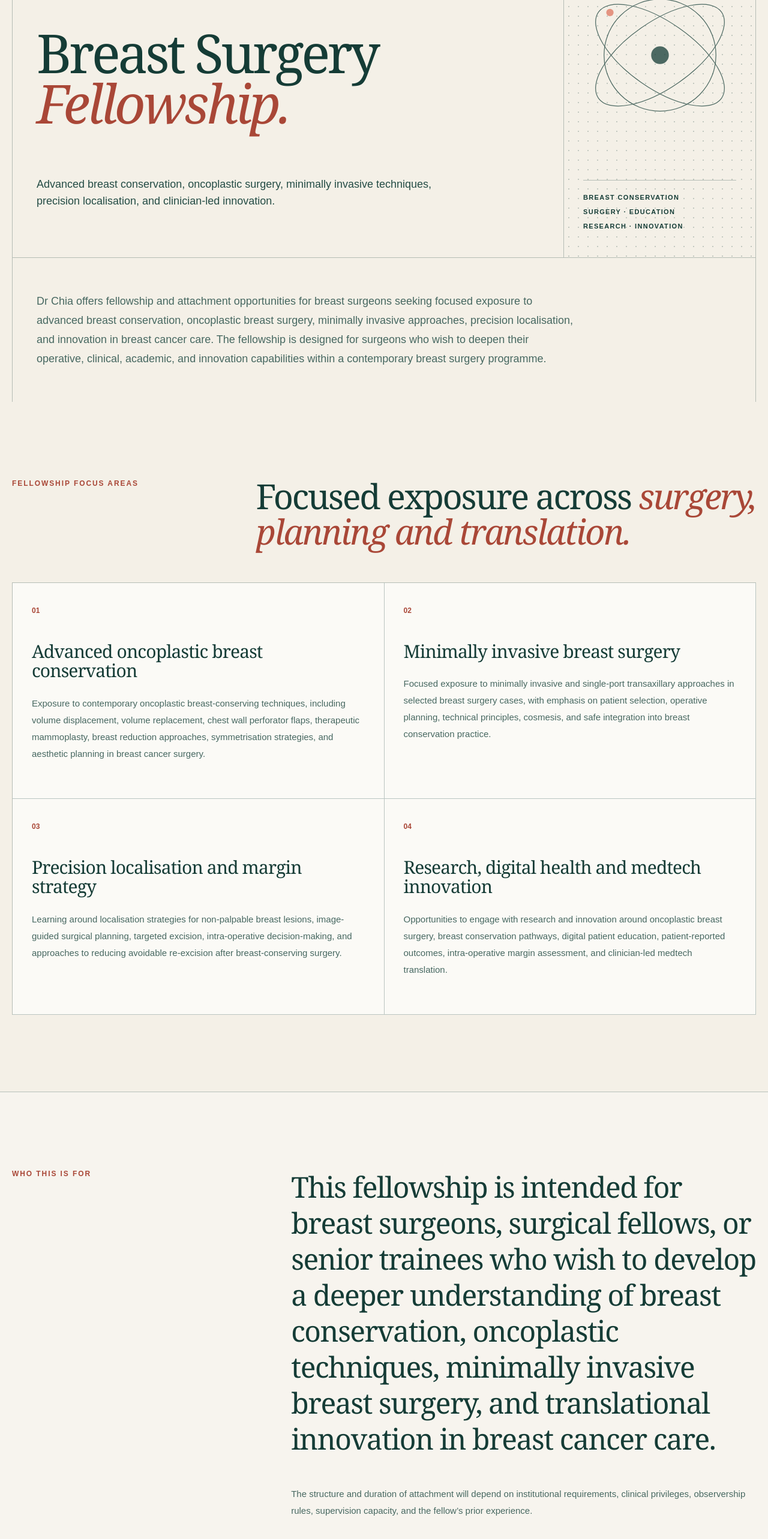
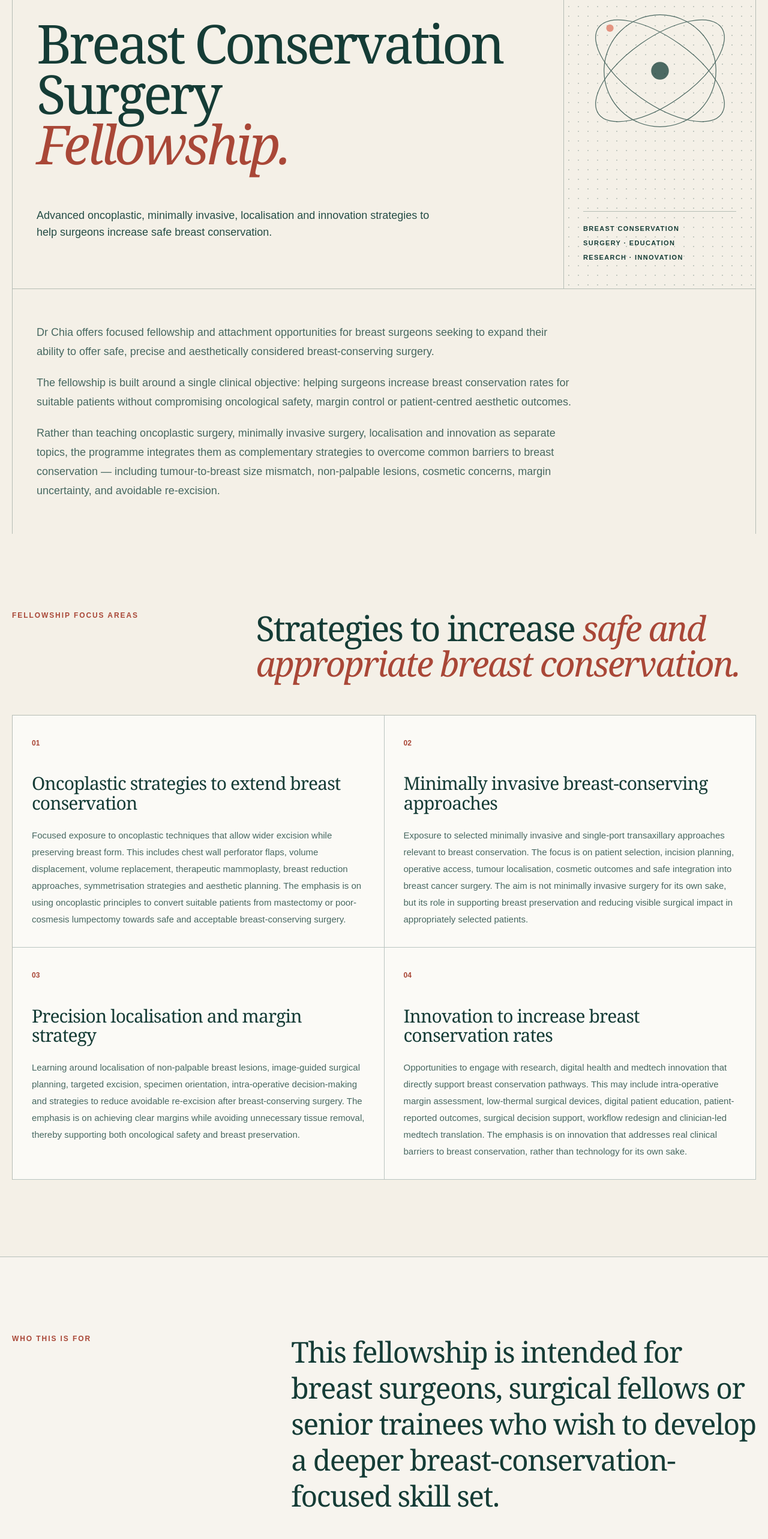
Before and after one commit to ClementChiaBreast/drclementchia-website, a Next.js app: page /fellowship in a window 1280 px wide. Shown: the part 224-2790 px from the top of the page at 60% size. Built offline with nearby package versions, Linux system fonts and the light colour scheme.

Commit message:
Update page.tsx

```diff
--- a/app/fellowship/page.tsx
+++ b/app/fellowship/page.tsx
@@ -1,41 +1,45 @@
 import { PageHero, PullQuote, TextLink } from "@/components/primitives";
 
 export const metadata = {
-  title: "Breast Surgery Fellowship",
+  title: "Breast Conservation Surgery Fellowship",
   description:
-    "Advanced breast conservation, oncoplastic surgery, minimally invasive techniques, precision localisation, and clinician-led innovation.",
+    "Advanced oncoplastic, minimally invasive, localisation and innovation strategies to help surgeons increase safe breast conservation.",
 };
 
 const focusAreas = [
   {
     index: "01",
-    title: "Advanced oncoplastic breast conservation",
-    text: "Exposure to contemporary oncoplastic breast-conserving techniques, including volume displacement, volume replacement, chest wall perforator flaps, therapeutic mammoplasty, breast reduction approaches, symmetrisation strategies, and aesthetic planning in breast cancer surgery.",
+    title: "Oncoplastic strategies to extend breast conservation",
+    text: "Focused exposure to oncoplastic techniques that allow wider excision while preserving breast form. This includes chest wall perforator flaps, volume displacement, volume replacement, therapeutic mammoplasty, breast reduction approaches, symmetrisation strategies and aesthetic planning. The emphasis is on using oncoplastic principles to convert suitable patients from mastectomy or poor-cosmesis lumpectomy towards safe and acceptable breast-conserving surgery.",
   },
   {
     index: "02",
-    title: "Minimally invasive breast surgery",
-    text: "Focused exposure to minimally invasive and single-port transaxillary approaches in selected breast surgery cases, with emphasis on patient selection, operative planning, technical principles, cosmesis, and safe integration into breast conservation practice.",
+    title: "Minimally invasive breast-conserving approaches",
+    text: "Exposure to selected minimally invasive and single-port transaxillary approaches relevant to breast conservation. The focus is on patient selection, incision planning, operative access, tumour localisation, cosmetic outcomes and safe integration into breast cancer surgery. The aim is not minimally invasive surgery for its own sake, but its role in supporting breast preservation and reducing visible surgical impact in appropriately selected patients.",
   },
   {
     index: "03",
     title: "Precision localisation and margin strategy",
-    text: "Learning around localisation strategies for non-palpable breast lesions, image-guided surgical planning, targeted excision, intra-operative decision-making, and approaches to reducing avoidable re-excision after breast-conserving surgery.",
+    text: "Learning around localisation of non-palpable breast lesions, image-guided surgical planning, targeted excision, specimen orientation, intra-operative decision-making and strategies to reduce avoidable re-excision after breast-conserving surgery. The emphasis is on achieving clear margins while avoiding unnecessary tissue removal, thereby supporting both oncological safety and breast preservation.",
   },
   {
     index: "04",
-    title: "Research, digital health and medtech innovation",
-    text: "Opportunities to engage with research and innovation around oncoplastic breast surgery, breast conservation pathways, digital patient education, patient-reported outcomes, intra-operative margin assessment, and clinician-led medtech translation.",
+    title: "Innovation to increase breast conservation rates",
+    text: "Opportunities to engage with research, digital health and medtech innovation that directly support breast conservation pathways. This may include intra-operative margin assessment, low-thermal surgical devices, digital patient education, patient-reported outcomes, surgical decision support, workflow redesign and clinician-led medtech translation. The emphasis is on innovation that addresses real clinical barriers to breast conservation, rather than technology for its own sake.",
   },
 ];
 
 const learningExperience = [
-  "Breast clinics and multidisciplinary decision-making",
-  "Operating theatre exposure and operative planning",
-  "Oncoplastic and breast conservation case discussion",
-  "Localisation and margin management strategies",
-  "Research, publication and innovation project exposure",
-  "Digital health and medtech translation through projects such as REBORN and intra-operative margin assessment",
+  "Breast conservation clinics and multidisciplinary treatment planning",
+  "Oncoplastic case selection and operative planning",
+  "Chest wall perforator flaps, therapeutic mammoplasty and symmetrisation principles",
+  "Minimally invasive and single-port transaxillary breast-conserving approaches in selected cases",
+  "Precision localisation strategies for non-palpable lesions",
+  "Margin management and re-excision reduction strategies",
+  "Specimen orientation, intra-operative decision-making and tissue preservation",
+  "Research projects focused on improving breast conservation pathways",
+  "Digital health and patient education projects such as REBORN",
+  "Medtech translation around margin assessment, tissue-conscious surgery and surgical decision support",
 ];
 
 export default function FellowshipPage() {
@@ -44,21 +48,33 @@ export default function FellowshipPage() {
       <PageHero
         number="06"
         eyebrow="Fellowship"
-        title="Breast Surgery"
+        title="Breast Conservation Surgery"
         italic="Fellowship."
-        intro="Advanced breast conservation, oncoplastic surgery, minimally invasive techniques, precision localisation, and clinician-led innovation."
+        intro="Advanced oncoplastic, minimally invasive, localisation and innovation strategies to help surgeons increase safe breast conservation."
       />
 
       <section className="page-shell border-x border-t hairline px-5 py-14 sm:px-10">
-        <p className="muted max-w-4xl text-base leading-8 sm:text-lg">
-          Dr Chia offers fellowship and attachment opportunities for breast
-          surgeons seeking focused exposure to advanced breast conservation,
-          oncoplastic breast surgery, minimally invasive approaches, precision
-          localisation, and innovation in breast cancer care. The fellowship is
-          designed for surgeons who wish to deepen their operative, clinical,
-          academic, and innovation capabilities within a contemporary breast
-          surgery programme.
-        </p>
+        <div className="muted max-w-4xl space-y-5 text-base leading-8 sm:text-lg">
+          <p>
+            Dr Chia offers focused fellowship and attachment opportunities for
+            breast surgeons seeking to expand their ability to offer safe,
+            precise and aesthetically considered breast-conserving surgery.
+          </p>
+          <p>
+            The fellowship is built around a single clinical objective: helping
+            surgeons increase breast conservation rates for suitable patients
+            without compromising oncological safety, margin control or
+            patient-centred aesthetic outcomes.
+          </p>
+          <p>
+            Rather than teaching oncoplastic surgery, minimally invasive surgery,
+            localisation and innovation as separate topics, the programme
+            integrates them as complementary strategies to overcome common
+            barriers to breast conservation — including tumour-to-breast size
+            mismatch, non-palpable lesions, cosmetic concerns, margin
+            uncertainty, and avoidable re-excision.
+          </p>
+        </div>
       </section>
 
       <section className="page-shell py-24 sm:py-32">
@@ -67,7 +83,7 @@ export default function FellowshipPage() {
             <p className="eyebrow text-[var(--coral)]">Fellowship focus areas</p>
           </div>
           <h2 className="section-title">
-            Focused exposure across <i className="font-normal text-[var(--coral)]">surgery, planning and translation.</i>
+            Strategies to increase <i className="font-normal text-[var(--coral)]">safe and appropriate breast conservation.</i>
           </h2>
         </div>
         <div className="mt-14 grid border-l border-t hairline lg:grid-cols-2">
@@ -89,17 +105,32 @@ export default function FellowshipPage() {
             <p className="eyebrow text-[var(--coral)]">Who this is for</p>
           </div>
           <p className="serif text-3xl leading-tight tracking-[-.03em] sm:text-5xl">
-            This fellowship is intended for breast surgeons, surgical fellows, or
-            senior trainees who wish to develop a deeper understanding of breast
-            conservation, oncoplastic techniques, minimally invasive breast
-            surgery, and translational innovation in breast cancer care.
+            This fellowship is intended for breast surgeons, surgical fellows or
+            senior trainees who wish to develop a deeper
+            breast-conservation-focused skill set.
           </p>
           <div className="lg:col-start-2">
-            <p className="muted max-w-3xl text-[15px] leading-7">
-              The structure and duration of attachment will depend on
-              institutional requirements, clinical privileges, observership
-              rules, supervision capacity, and the fellow’s prior experience.
-            </p>
+            <div className="muted max-w-3xl space-y-5 text-[15px] leading-7">
+              <p>
+                It is especially suited to surgeons who want to increase safe
+                and appropriate breast conservation rates through oncoplastic
+                planning, minimally invasive approaches, precision localisation,
+                re-excision reduction strategies and translational innovation.
+              </p>
+              <p>
+                The fellowship is not designed as a generic breast surgery
+                observership. It is intended for surgeons who are specifically
+                interested in building a breast conservation programme or
+                strengthening breast-conserving surgical options within their
+                own practice setting.
+              </p>
+              <p>
+                The structure and duration of attachment will depend on
+                institutional requirements, observership or fellowship
+                arrangements, clinical privileges, supervision capacity and the
+                fellow’s prior experience.
+              </p>
+            </div>
           </div>
         </div>
       </section>
@@ -125,22 +156,30 @@ export default function FellowshipPage() {
           <div>
             <p className="eyebrow text-[var(--cream)]">Fellowship enquiry</p>
             <h2 className="serif mt-8 text-[clamp(3rem,6vw,6.5rem)] leading-[.93] tracking-[-.05em]">
-              Interested in a breast surgery <i className="font-normal text-[var(--cream)]">fellowship or observership?</i>
+              Interested in a Breast Conservation Surgery <i className="font-normal text-[var(--cream)]">Fellowship?</i>
             </h2>
-            <p className="mt-8 max-w-3xl text-base leading-8 text-white/90">
-              Suitably qualified breast surgeons or surgical trainees may enquire
-              about focused fellowship or attachment opportunities in advanced
-              breast conservation, oncoplastic surgery, minimally invasive breast
-              surgery, and surgical innovation. Availability depends on
-              institutional approval, supervision capacity, clinical governance
-              requirements, and annual programme planning.
-            </p>
+            <div className="mt-8 max-w-3xl space-y-5 text-base leading-8 text-white/90">
+              <p>
+                Suitably qualified breast surgeons or senior surgical trainees
+                may enquire about focused fellowship or attachment opportunities
+                in breast conservation surgery. The fellowship is designed for
+                surgeons who wish to strengthen their ability to preserve the
+                breast safely and appropriately through oncoplastic techniques,
+                minimally invasive approaches, precision localisation, margin
+                strategy and innovation.
+              </p>
+              <p>
+                Availability depends on institutional approval, supervision
+                capacity, clinical governance requirements and annual programme
+                planning.
+              </p>
+            </div>
           </div>
           <TextLink href="/contact">Enquire about fellowship</TextLink>
         </div>
       </section>
 
-      <PullQuote>Advanced breast conservation through focused surgical learning and responsible innovation.</PullQuote>
+      <PullQuote>Increasing safe breast conservation through surgical strategy, precision and responsible innovation.</PullQuote>
     </>
   );
 }
```
